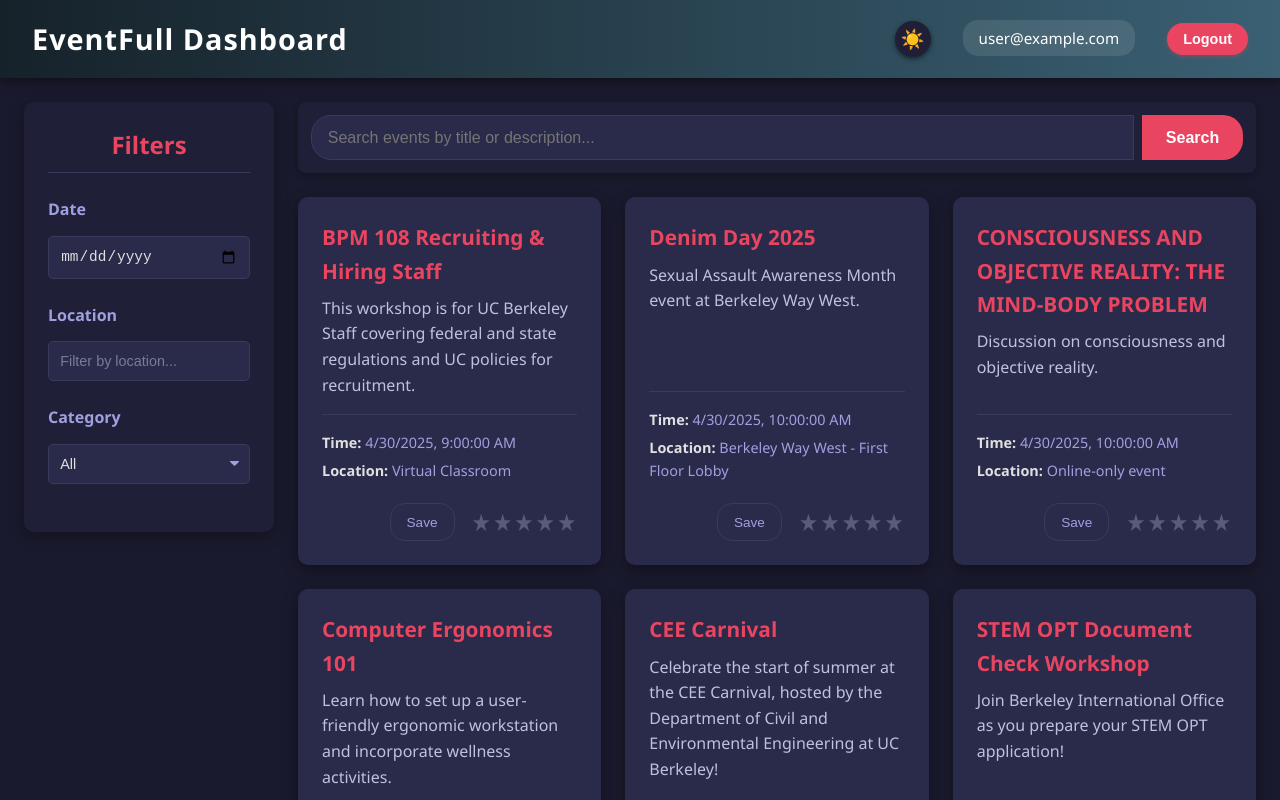
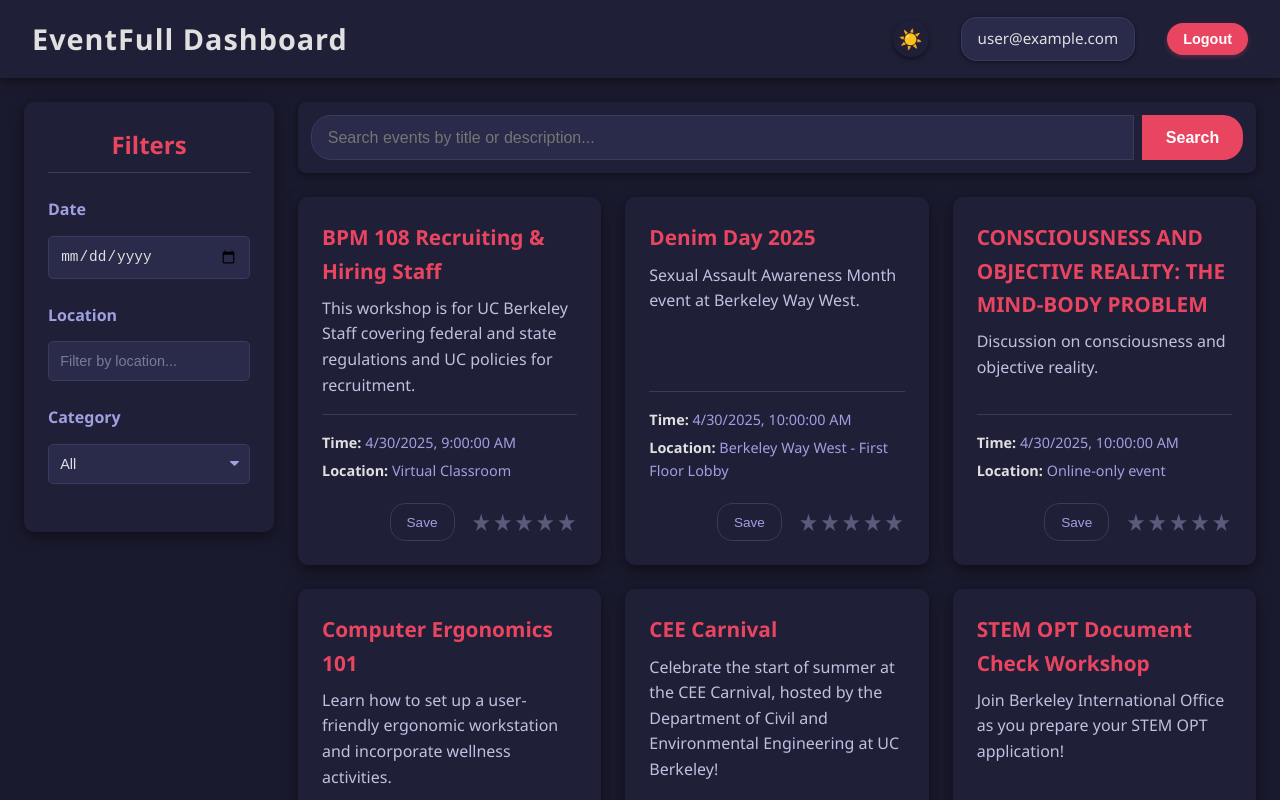
Before and after one commit to Adapt-Coder/EventFull, a React (Create React App) app in the folder client/: page /dashboard in a window 1280 px wide. Shown: the top 800 px of the page. Built offline with nearby package versions, Linux system fonts and the light colour scheme; no server answers; sample sign-in values are in the browser's storage.

Commit message:
Fixed light mode

```diff
--- a/client/src/App.css
+++ b/client/src/App.css
@@ -45,8 +45,8 @@ body {
 
 /* Header Styling */
 .app-header {
-  background: linear-gradient(90deg, #16222a, #3a6073); /* Dark blue gradient */
-  color: #ffffff;
+  background: var(--bg-secondary);
+  color: var(--text-primary);
   padding: 1rem 2rem;
   display: flex;
   justify-content: space-between;
@@ -99,17 +99,32 @@ body {
 .username-display {
   font-size: 0.95rem;
   font-weight: 500;
-  margin-left: auto; /* Push to the right */
-  padding: 0.5rem 1rem;
-  background-color: rgba(255, 255, 255, 0.1); /* Subtle background */
-  border-radius: 15px;
+  margin-left: auto;
+  padding: 0;
+  background: none;
+  border-radius: 0;
 }
 
 /* Make username link look like plain text */
 .username-link {
-  text-decoration: none; /* Remove underline */
-  color: inherit; /* Inherit text color */
-  margin-right: 1rem; /* Space between email and logout button */
+  text-decoration: none;
+  color: inherit;
+  margin-right: 1rem;
+  padding: 0.5rem 1rem;
+  border-radius: 15px;
+  background: var(--input-bg);
+  border: 1px solid var(--input-border);
+  cursor: pointer;
+  transition: background 0.2s, box-shadow 0.2s, color 0.2s;
+  font-weight: 500;
+  box-shadow: 0 1px 4px var(--shadow-color);
+}
+
+.username-link:hover, .username-link:focus {
+  background: var(--accent-hover);
+  color: #fff;
+  text-decoration: underline;
+  box-shadow: 0 2px 8px var(--shadow-color);
 }
 
 /* Container for user email link and logout button */
@@ -155,16 +170,17 @@ body {
   flex: 1;
   padding: 1.5rem;
   gap: 1.5rem;
+  background-color: var(--bg-primary);
 }
 
 /* Filters Sidebar Styling */
 .filters-sidebar {
-  background-color: #1f1f38; /* Slightly lighter dark background */
+  background-color: var(--bg-secondary);
   padding: 1.5rem;
   border-radius: 10px;
-  width: 250px; /* Fixed width for sidebar */
-  box-shadow: 0 4px 15px rgba(0, 0, 0, 0.3);
-  height: fit-content; /* Adjust height to content */
+  width: 250px;
+  box-shadow: 0 4px 15px var(--shadow-color);
+  height: fit-content;
 }
 
 .filters-sidebar h2 {
@@ -191,18 +207,18 @@ body {
 .filter-group input[type="text"] {
   width: 100%;
   padding: 0.7rem;
-  background-color: #2a2a4a; /* Darker input background */
-  border: 1px solid #3a3a5a;
+  background-color: var(--input-bg);
+  border: 1px solid var(--input-border);
   border-radius: 5px;
-  color: #e0e0e0;
+  color: var(--text-primary);
   font-size: 0.9rem;
   margin-top: 0.3rem;
 }
 
 /* Specific placeholder styling for dark inputs */
 .filter-group input::placeholder {
-  color: #7a7a9a; /* Lighter grey for placeholder */
-  opacity: 1; /* Ensure placeholder is visible */
+  color: #7a7a9a;
+  opacity: 1;
 }
 
 .filter-group select {
@@ -246,19 +262,19 @@ body {
 .search-bar {
   display: flex;
   gap: 0.5rem;
-  background-color: #1f1f38;
+  background-color: var(--bg-secondary);
   padding: 0.8rem;
   border-radius: 8px;
-  box-shadow: 0 2px 8px rgba(0, 0, 0, 0.3);
+  box-shadow: 0 2px 8px var(--shadow-color);
 }
 
 .search-bar input[type="text"] {
   flex-grow: 1;
   padding: 0.8rem 1rem;
-  border: 1px solid #3a3a5a;
-  border-radius: 20px 0 0 20px; /* Rounded left corners */
-  background-color: #2a2a4a;
-  color: #e0e0e0;
+  border: 1px solid var(--input-border);
+  border-radius: 20px 0 0 20px;
+  background-color: var(--input-bg);
+  color: var(--text-primary);
   font-size: 1rem;
   outline: none;
 }
@@ -288,10 +304,10 @@ body {
 
 /* Event Card Styling */
 .event-card {
-  background-color: #2a2a4a; /* Dark card background */
+  background-color: var(--bg-secondary); /* Use theme variable instead of hardcoded color */
   border-radius: 10px;
   padding: 1.5rem;
-  box-shadow: 0 5px 15px rgba(0, 0, 0, 0.4);
+  box-shadow: 0 5px 15px var(--shadow-color);
   transition: transform 0.3s ease, box-shadow 0.3s ease;
   display: flex;
   flex-direction: column;
@@ -300,7 +316,7 @@ body {
 
 .event-card:hover {
   transform: translateY(-5px);
-  box-shadow: 0 8px 25px rgba(233, 69, 96, 0.3); /* Glow effect on hover */
+  box-shadow: 0 8px 25px var(--shadow-color);
 }
 
 .event-card h2 {
```
